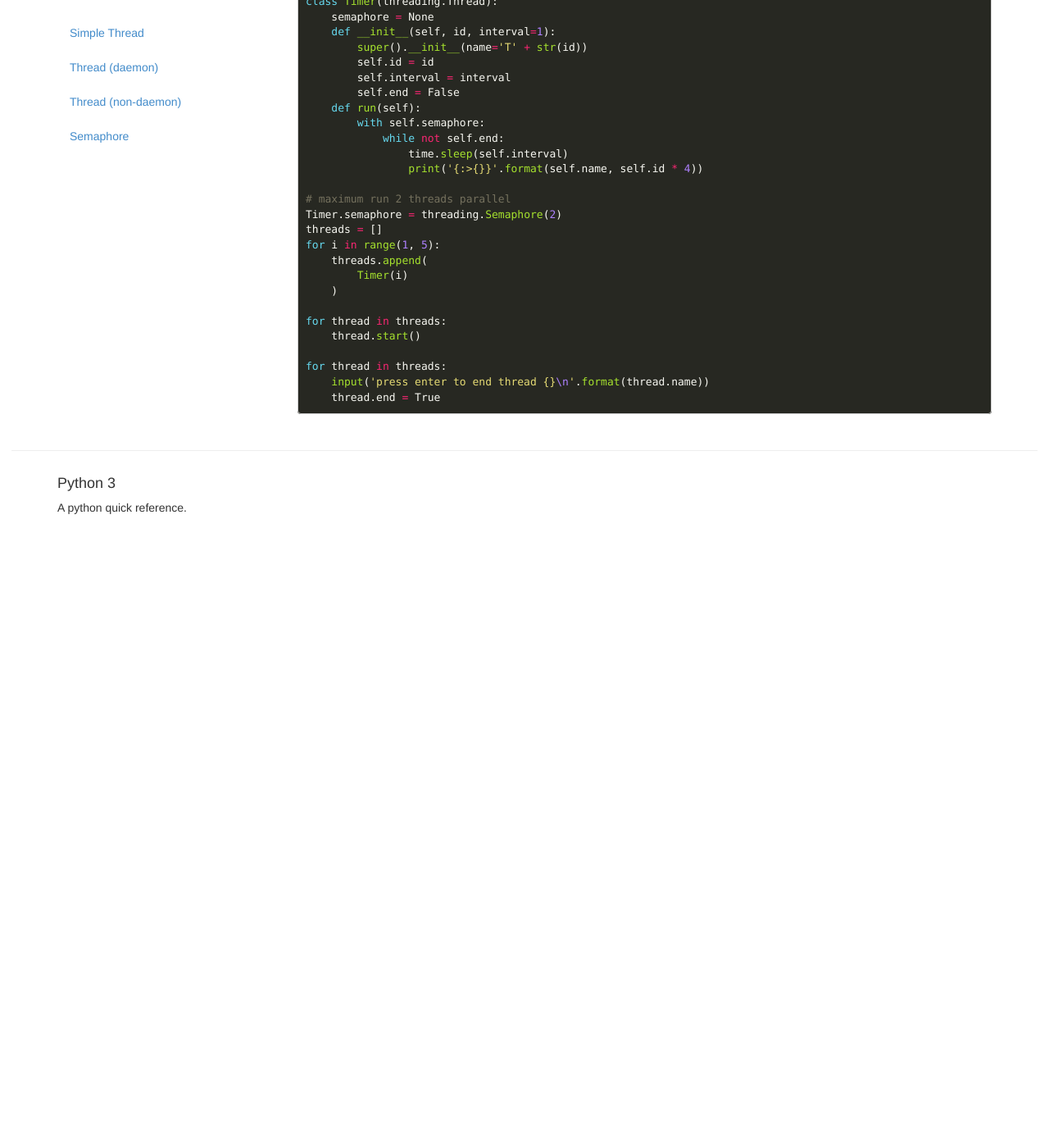
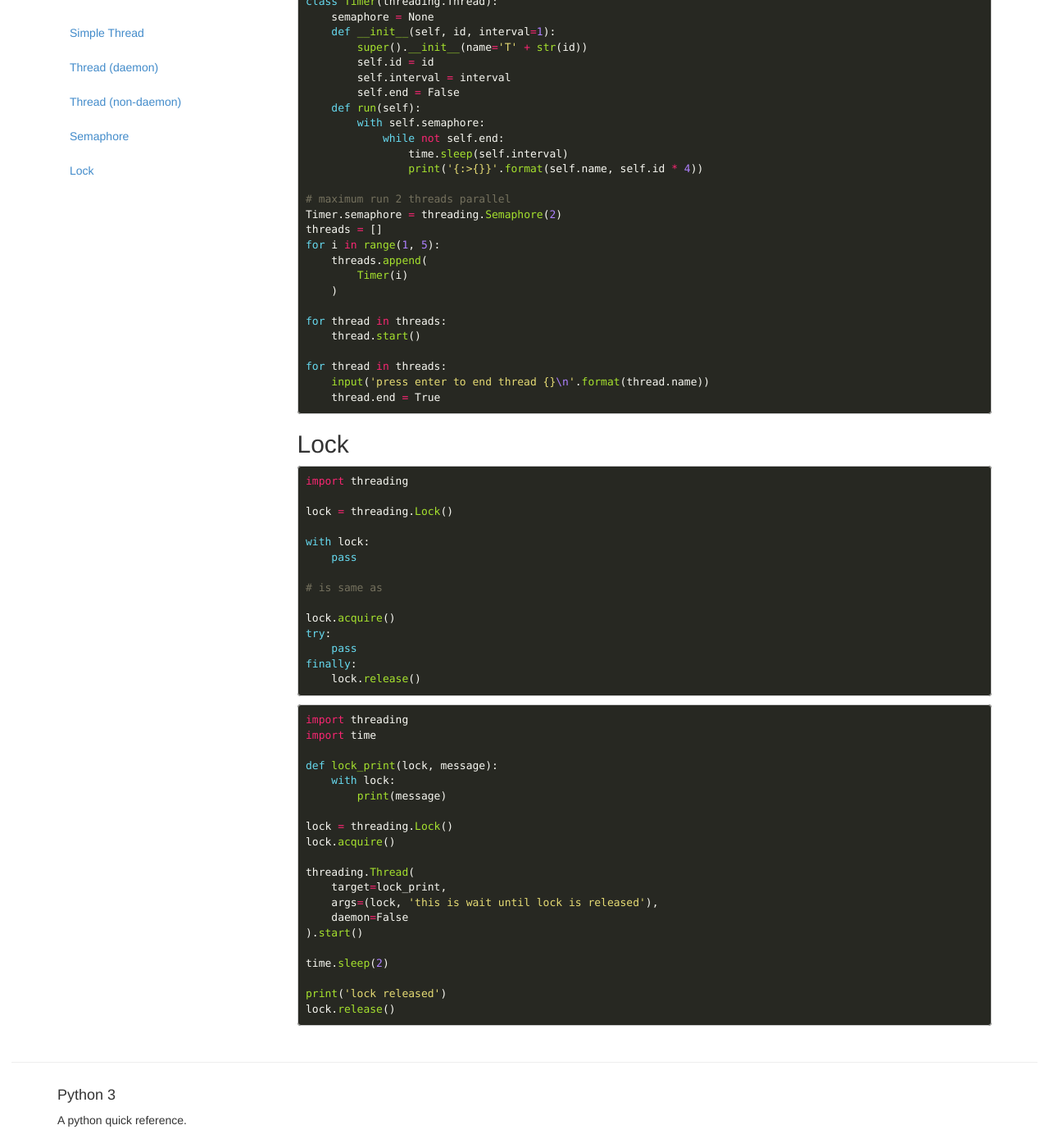
Before and after one commit to steelywing/python-quick-reference, a Jekyll site: the page built from threading.md, in a window 1280 px wide and 1400 px high, scrolled down 2001 px. Shown: the whole window at 82% size. Built offline with Jekyll 4.4.1, drawn with Linux system fonts in a browser that asks for light colours; nearby versions of some CDN libraries; Markdown is read by kramdown in place of the engine named in the settings; before the commit the page ends 2654 px from its top, so only the background shows below that.

Commit message:
add threading lock

````diff
--- a/threading.md
+++ b/threading.md
@@ -121,3 +121,44 @@ for thread in threads:
     input('press enter to end thread {}\n'.format(thread.name))
     thread.end = True
 ```
+
+## Lock
+``` python
+import threading
+
+lock = threading.Lock()
+
+with lock:
+    pass
+
+# is same as
+
+lock.acquire()
+try:
+    pass
+finally:
+    lock.release()
+```
+
+``` python
+import threading
+import time
+
+def lock_print(lock, message):
+    with lock:
+        print(message)
+
+lock = threading.Lock()
+lock.acquire()
+
+threading.Thread(
+    target=lock_print,
+    args=(lock, 'this is wait until lock is released'),
+    daemon=False
+).start()
+
+time.sleep(2)
+
+print('lock released')
+lock.release()
+```
````
